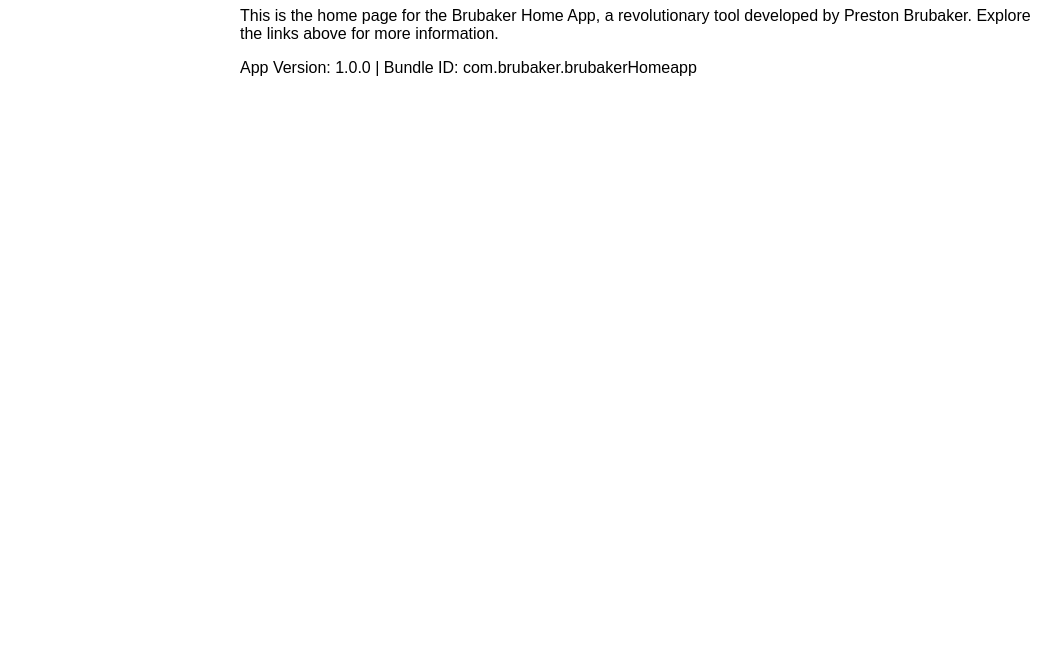
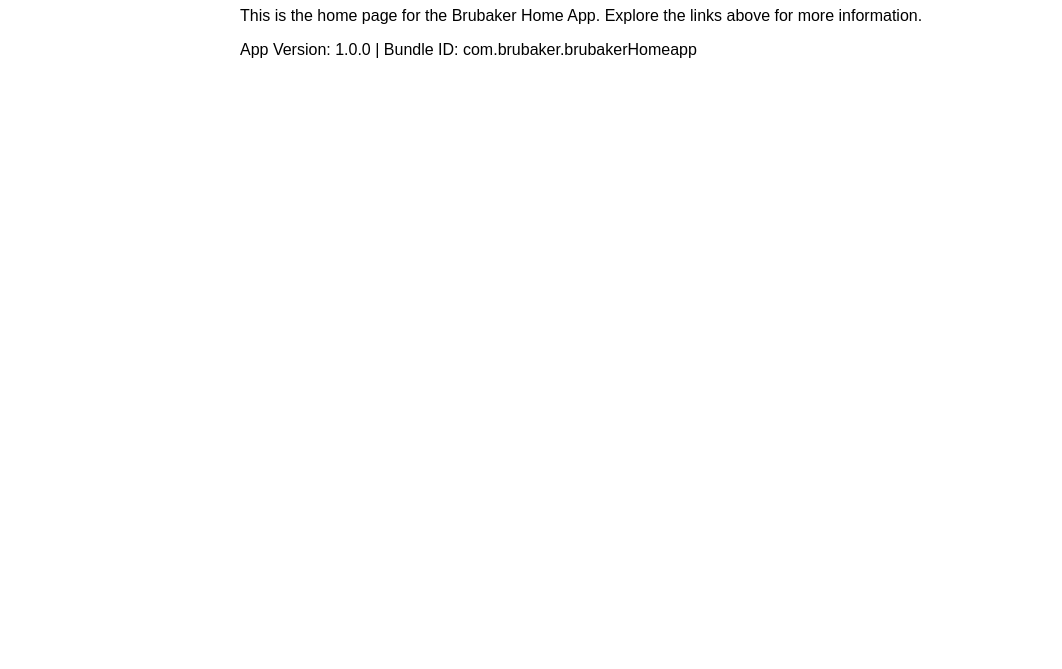
Before and after one commit to markoviandevelopments/markoviandevelopments.github.io, a plain HTML site: page index.html in a window 1280 px wide. Shown: the part 131-800 px from the top of the page, without its empty margins (0-1062 px from the left). Drawn offline with Linux system fonts and the light colour scheme.

Commit message:
Update index.html

```diff
--- a/index.html
+++ b/index.html
@@ -22,7 +22,7 @@
     </nav>
     <div class="content">
         <h1>Welcome to Brubaker Home App</h1>
-        <p>This is the home page for the Brubaker Home App, a revolutionary tool developed by Preston Brubaker. Explore the links above for more information.</p>
+        <p>This is the home page for the Brubaker Home App. Explore the links above for more information.</p>
         <p>App Version: 1.0.0 | Bundle ID: com.brubaker.brubakerHomeapp</p>
     </div>
 </body>
```
